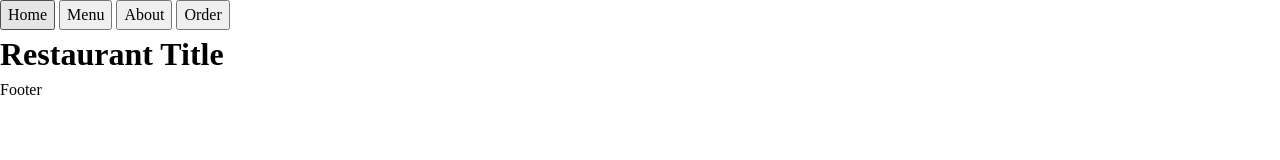
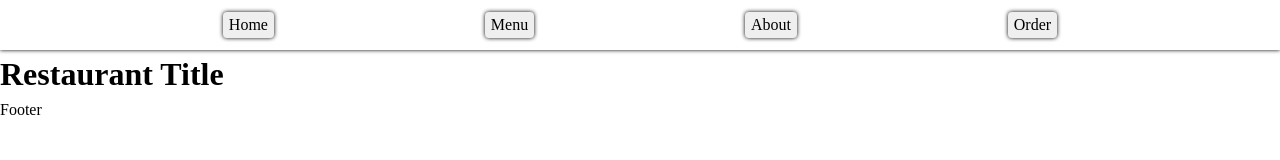
Before and after one commit to TGGavin/resturaunt-page, a website built with webpack: page src/template.html in a window 1280 px wide. Built offline with nearby package versions, Linux system fonts and the light colour scheme.

Commit message:
Center nav bar buttons. Add box shadowing to nav bar, and nav buttons

```diff
--- a/src/styles.css
+++ b/src/styles.css
@@ -32,3 +32,21 @@ h1, h2, h3, h4, h5, h6 {
 #root, #__next {
   isolation: isolate;
 }
+
+nav {
+  display: flex;
+  justify-content: space-evenly;
+  padding: 12px;
+  box-shadow: 0px 0px 4px 0px;
+}
+
+nav > button {
+  border: none;
+  margin: 0px;
+  box-shadow: 0px 0px 4px 0px;
+  border-radius: 4px;
+}
+
+nav > button:active {
+  box-shadow: 0px 0px 0px;
+}
```
